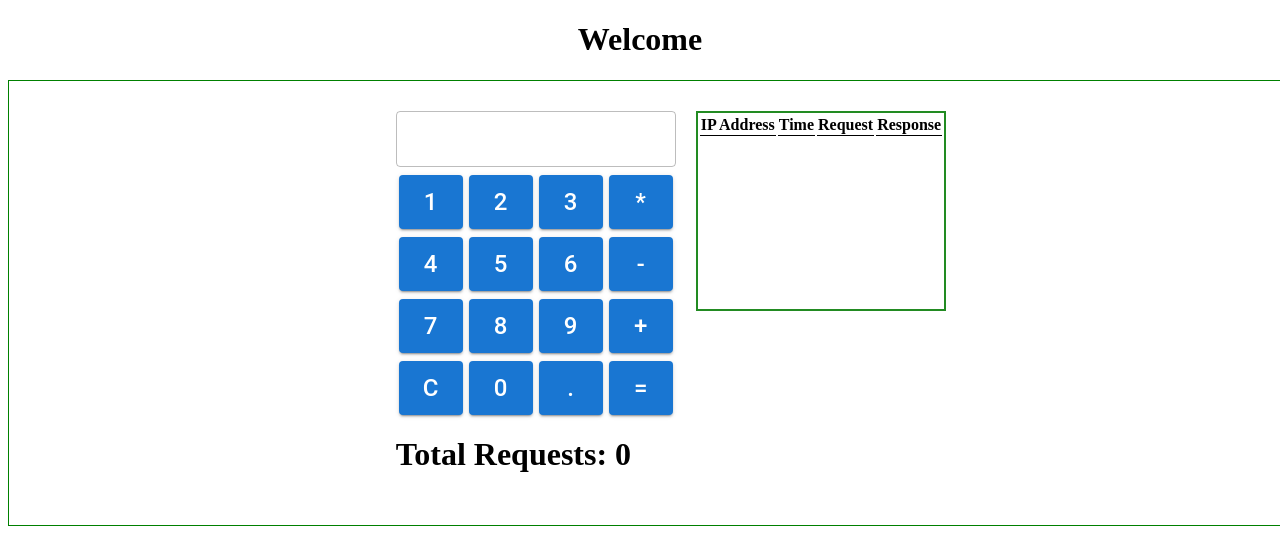
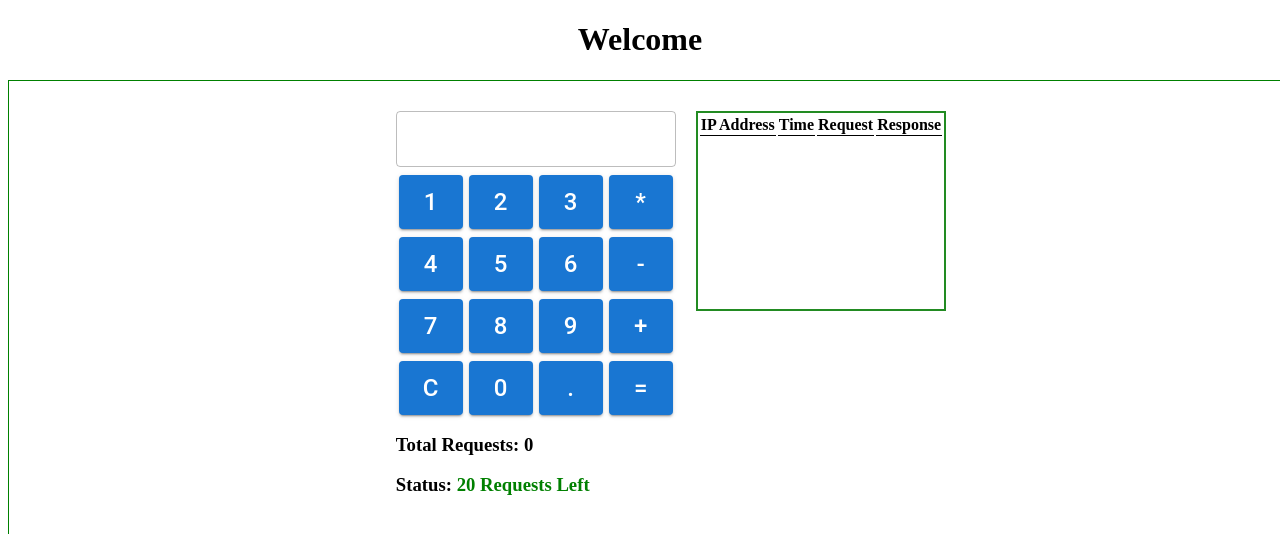
Before and after one commit to hamzasohail0000/FE-Calculator, a React (Create React App) app: page /calculator in a window 1280 px wide. Shown: the top 534 px of the page. Built offline with nearby package versions, Linux system fonts and the light colour scheme.

Commit message:
ADD IP address and ticker

```diff
--- a/src/components/calculator/Calculator.jsx
+++ b/src/components/calculator/Calculator.jsx
@@ -1,19 +1,44 @@
-import { useState } from 'react';
+import { useState, useEffect } from 'react';
 import { createOne } from '../../commonServices';
 import CalculatorButtons from '../calculatorButtons/CalculatorButtons';
 import CalculatorScreen from '../calculatorScreen/CalculatorScreen';
 import InternetTable from '../table/InternetTable';
 import styles from './calculator.module.css';
+import Alert from '@mui/material/Alert';
+import Snackbar from '@mui/material/Snackbar';
 export default function Calculator() {
   const [value, setValue] = useState('');
   const [data, setData] = useState([]);
   const [count, setCount] = useState(0);
+  const [time, setTime] = useState(120);
+  const [requestBlocked, setRequestBlocked] = useState(false);
+  const [status,setStatus] = useState(201)
+
+  useEffect(() => {
+    let interval;
+    if (count === 20) {
+      setRequestBlocked(true);
+      interval = setInterval(() => {
+        setTime(time - 1);
+      }, 1000);
+    } else if(status === 403){
+      setRequestBlocked(true)
+    }else{
+      setRequestBlocked(false);
+    }
+    return () => clearInterval(interval);
+  },[count,value,time]);
   const handleClick = async (e, v) => {
     if (v === 'C') {
       setValue('');
     } else if (v === '=') {
-      const response = await createOne({ input: value, ipAddress: '222' });
-      console.log(response);
+      const ipAddress = await fetch('https://api.ipify.org/?format=json').then(
+        (response) => response.json()
+      );
+      const response = await createOne({
+        input: value,
+        ipAddress: ipAddress.ip,
+      });
       setValue(response.currentRecord.output);
       setData(response.data);
       setCount(response.count);
@@ -27,11 +52,28 @@ export default function Calculator() {
         <div>
           <CalculatorScreen value={value} />
           <CalculatorButtons handleClick={handleClick} />
-          <h1>Total Requests: {count}</h1>
+          <h3>Total Requests: {count}</h3>
+          <h3>
+            Status:{' '}
+            {requestBlocked ? (
+              <span
+                style={{ color: 'red' }}
+              >{`Request Blocked For ${time} seconds`}</span>
+            ) : (
+              <span style={{ color: 'green' }}>{`${
+                20 - count
+              } Requests Left`}</span>
+            )}
+          </h3>
         </div>
 
         <InternetTable data={data} />
       </div>
+      <Snackbar open={requestBlocked} autoHideDuration={2000} >
+      <Alert severity="error" sx={{ width: '100%' }}>
+        Request Blocked!
+     </Alert>
+    </Snackbar>
     </div>
   );
 }
```
